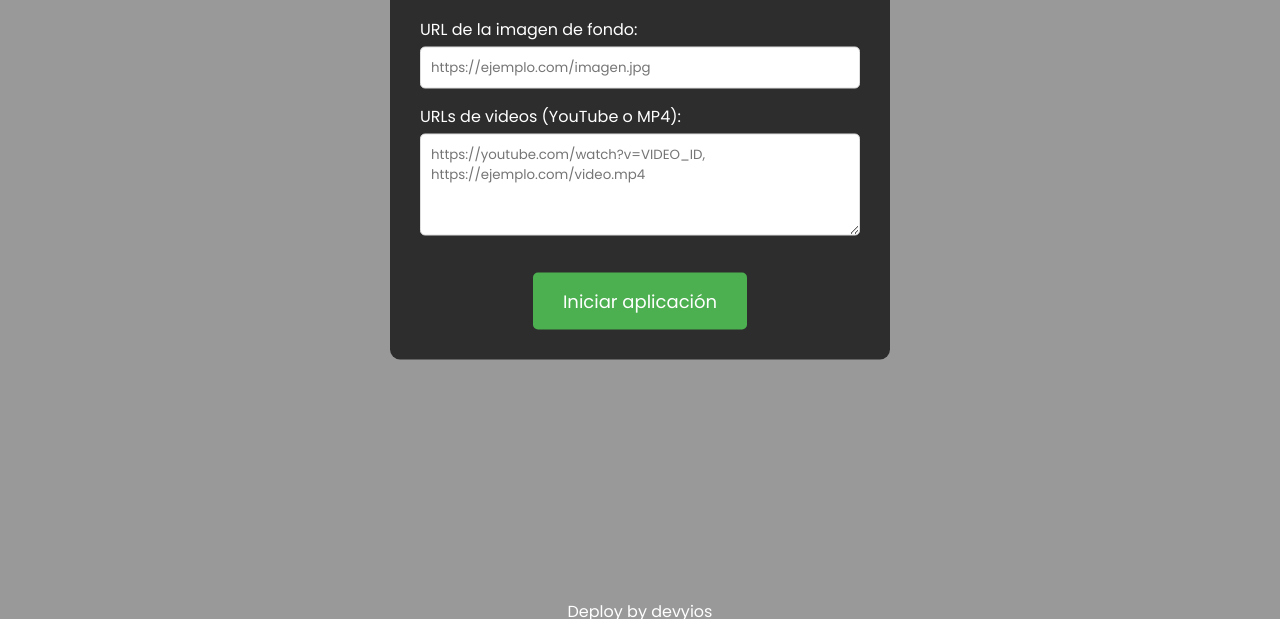
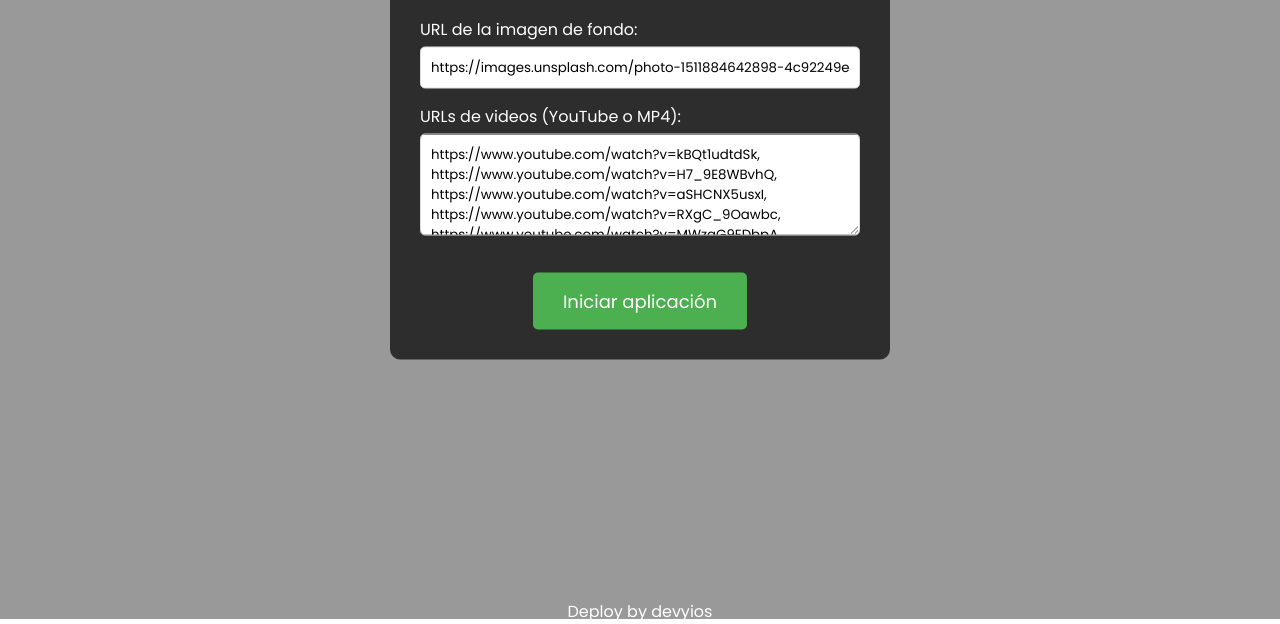
Before and after one commit to BenjaminAR/appointments, a plain HTML site: page index.html in a window 1280 px wide. Shown: the part 181-805 px from the top of the page. Drawn offline with Linux system fonts and the light colour scheme.

Commit message:
AMSA defaults

```diff
--- a/index.html
+++ b/index.html
@@ -22,11 +22,22 @@
         <h1>Aplicacion de citas.</h1>
         <div class="input-group">
             <label for="background-url">URL de la imagen de fondo:</label>
-            <input type="text" id="background-url" placeholder="https://ejemplo.com/imagen.jpg">
+            <input type="text" id="background-url" placeholder="https://ejemplo.com/imagen.jpg" value="https://images.unsplash.com/photo-1511884642898-4c92249e20b6?q=80&w=2070&auto=format&fit=crop&ixlib=rb-4.0.3&ixid=M3wxMjA3fDB8MHxwaG90by1wYWdlfHx8fGVufDB8fHx8fA%3D%3D">
         </div>
         <div class="input-group">
             <label for="video-urls">URLs de videos (YouTube o MP4):</label>
-            <textarea id="video-urls" rows="4" placeholder="https://youtube.com/watch?v=VIDEO_ID, https://ejemplo.com/video.mp4"></textarea>
+            <textarea id="video-urls" rows="4" placeholder="https://youtube.com/watch?v=VIDEO_ID, https://ejemplo.com/video.mp4">
+https://www.youtube.com/watch?v=kBQt1udtdSk,
+https://www.youtube.com/watch?v=H7_9E8WBvhQ,
+https://www.youtube.com/watch?v=aSHCNX5usxI,
+https://www.youtube.com/watch?v=RXgC_9Oawbc,
+https://www.youtube.com/watch?v=MWzqG9EDbpA,
+https://www.youtube.com/watch?v=dyfT28lOrvs,
+https://youtu.be/cOM1pEVb-EM,
+https://youtu.be/gCdEVBDO5bc,
+https://youtu.be/LyOuRcQCvik,
+https://www.youtube.com/watch?v=gtNoagjjmgQ
+            </textarea>
         </div>
         <button id="start-btn">Iniciar aplicación</button>
         <div id="error-message"></div>
```
